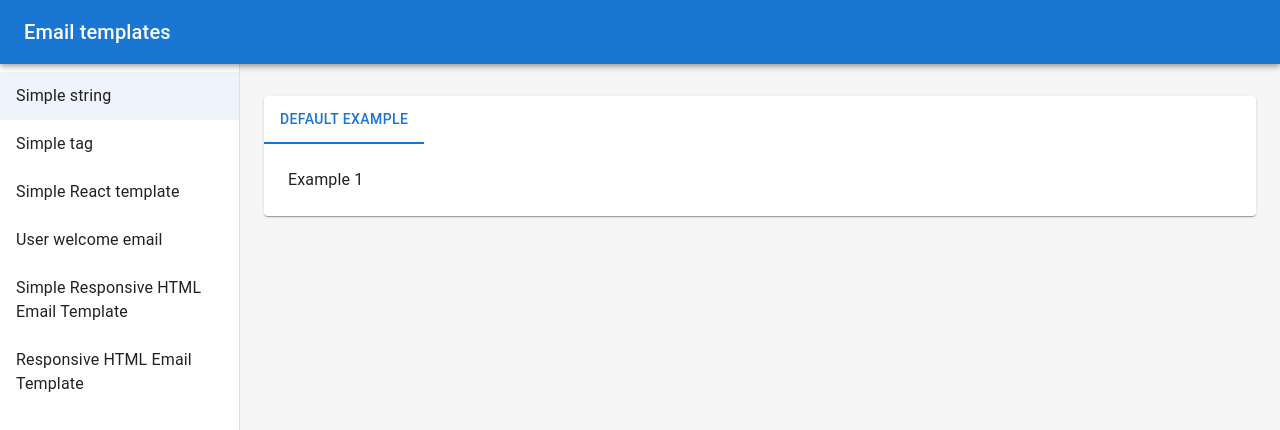
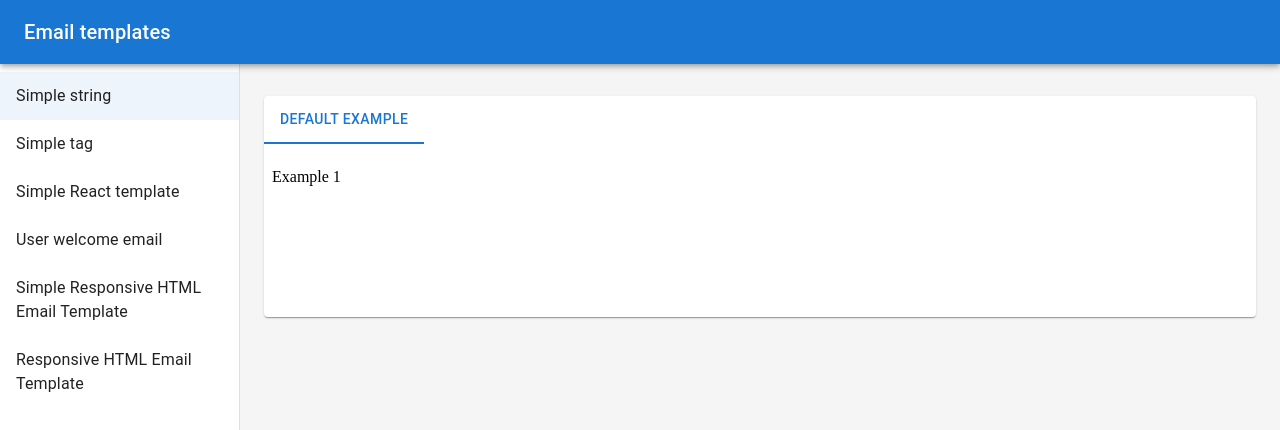
Before and after one commit to imprevo/email-templates, a React app: page / in a window 1280 px wide. Shown: the top 430 px of the page. Built offline with nearby package versions, Linux system fonts and the light colour scheme; the HTML template or start-up script is replaced by a standard one.

Commit message:
isolate email styles from UI

```diff
--- a/src/playground/components/EmailPreview.tsx
+++ b/src/playground/components/EmailPreview.tsx
@@ -1,5 +1,6 @@
 import React from 'react';
 import { EmailBuilder } from '../../libs/core';
+import { IFrame } from './IFrame';
 
 type EmailProps = {
   builder: EmailBuilder<any>;
@@ -7,5 +8,7 @@ type EmailProps = {
 };
 
 export const EmailPreview = ({ builder, params }: EmailProps) => (
-  <div dangerouslySetInnerHTML={{ __html: builder.build(params) }} />
+  <IFrame>
+    <div dangerouslySetInnerHTML={{ __html: builder.build(params) }} />
+  </IFrame>
 );
--- /dev/null
+++ b/src/playground/components/IFrame.tsx
@@ -0,0 +1,30 @@
+import React, { useEffect, useState } from 'react';
+import { createPortal } from 'react-dom';
+
+type IFrameProps = React.PropsWithChildren<any>;
+
+export const IFrame = ({ children, ...props }: IFrameProps) => {
+  const [iframeRef, setIframeRef] = useState<HTMLIFrameElement>();
+  const mountNode = iframeRef?.contentWindow?.document?.body;
+
+  useEffect(() => {
+    const handleResize = () => {
+      if (iframeRef && mountNode) {
+        iframeRef.height = mountNode.scrollHeight.toString();
+      }
+    };
+    handleResize();
+    document.addEventListener('resize', handleResize);
+    return () => document.removeEventListener('resize', handleResize);
+  }, [mountNode]);
+
+  return (
+    <iframe
+      style={{ width: '100%', minHeight: '50px', border: 0 }}
+      ref={setIframeRef}
+      {...props}
+    >
+      {mountNode && createPortal(children, mountNode)}
+    </iframe>
+  );
+};
--- a/src/playground/components/TabPanel.tsx
+++ b/src/playground/components/TabPanel.tsx
@@ -13,6 +13,6 @@ export const TabPanel = ({ children, value, index }: TabPanelProps) => (
     id={`simple-tabpanel-${index}`}
     aria-labelledby={`simple-tab-${index}`}
   >
-    {value === index && <Box sx={{ p: 3 }}>{children}</Box>}
+    {value === index && <Box sx={{ px: 0, pt: 2 }}>{children}</Box>}
   </div>
 );
```
